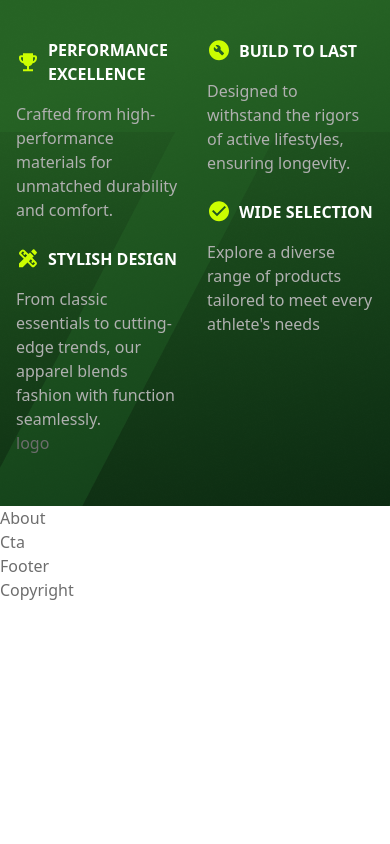
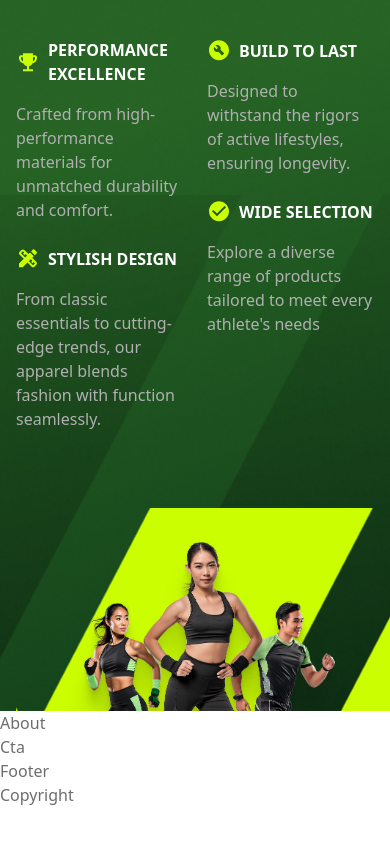
Before and after one commit to Jisap/next15-Sports-Website-with-tailwindcss, a Next.js app: page / in a window 390 px wide. Shown: the part 3608-4452 px from the top of the page. Built offline with nearby package versions, Linux system fonts and the light colour scheme.

Commit message:
Enhance Benefits component with improved image layout and styling
- Updated the Benefits component to include a new image layout with a background logo and a centered image for better visual presentation.
- Adjusted the container styles for responsiveness and improved overall aesthetics.

```diff
--- a/components/Benefits.jsx
+++ b/components/Benefits.jsx
@@ -85,9 +85,18 @@ const Benefits = () => {
         </div>
 
         {/* img */}
-        <div className="w-full">
+        <div className="w-full h-[280px] xl:h-auto xl:absolute top-0 bottom-0 left-0 right-0 ">
           {/* logo bg */}
-          <div>logo</div>
+          <div className="w-full h-full bg-[url('/assets/img/benefits/logo.png')] bg-bottom bg-no-repeat absolute -bottom-56"></div>
+          <div className="relative w-full h-full flex justify-center items-end">
+            <Image
+              src="/assets/img/benefits/s1.png"
+              width={916}
+              height={604}
+              alt=""
+              className="absolute xl:top-16 z-50"
+            />
+          </div>
         </div>
       </div>
     </section>
```
